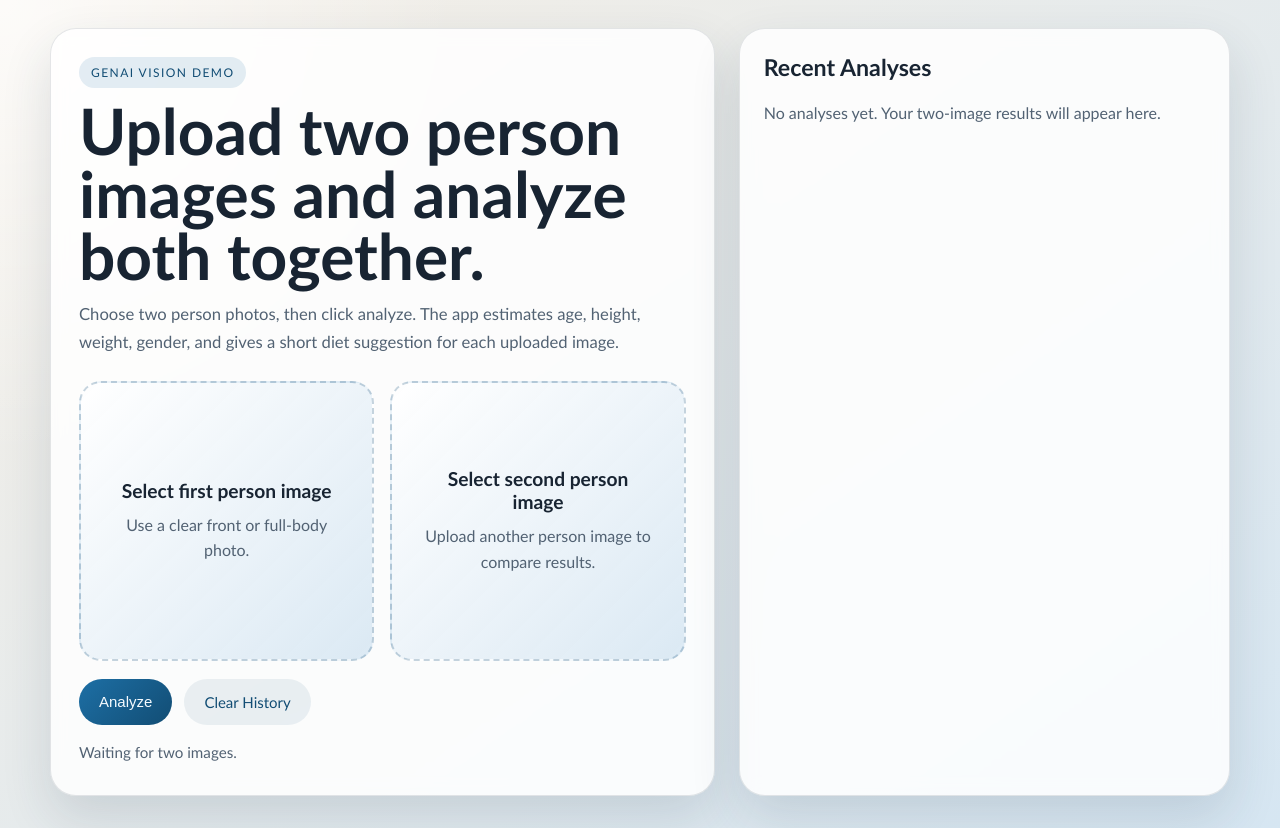
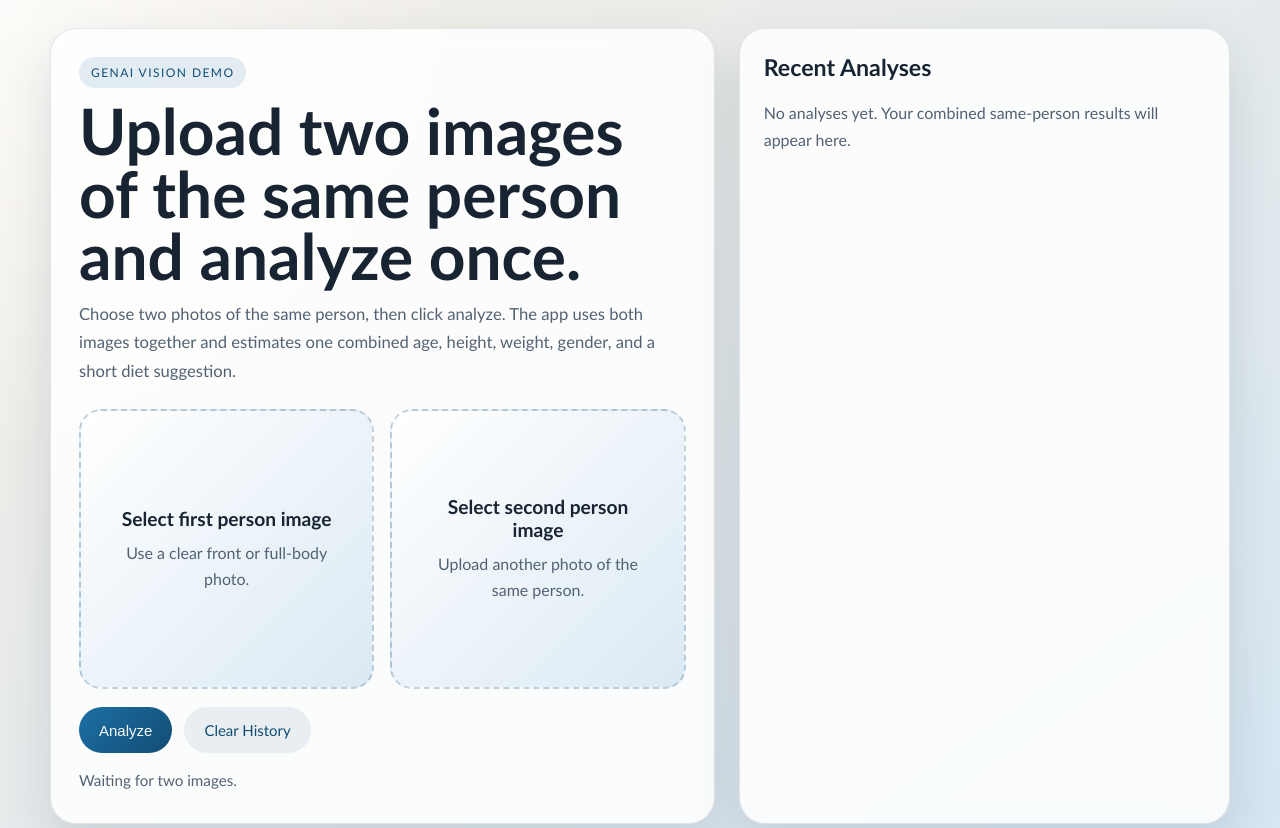
Before and after one commit to vampiresati/lanchain_practice_by_satvir, a Flask app: template templates/weight_calculator.html in a window 1280 px wide. Run offline with Flask 3, Linux system fonts and the light colour scheme; the template is opened without the code that fills it, so the values that code supplies are empty.

Commit message:
Refactor to analyze same person using two combined images.
Updated the application logic to process two images of the same person together for a single unified analysis. Adjustments include frontend text changes, backend functions to handle dual image input, and updates in result display to reflect combined estimates.

```diff
--- a/templates/weight_calculator.html
+++ b/templates/weight_calculator.html
@@ -320,11 +320,11 @@
 <div class="page-shell">
     <section class="hero">
         <div class="eyebrow">GenAI Vision Demo</div>
-        <h1>Upload two person images and analyze both together.</h1>
+        <h1>Upload two images of the same person and analyze once.</h1>
         <p class="hero-copy">
-            Choose two person photos, then click analyze. The app estimates
-            age, height, weight, gender, and gives a short diet suggestion for
-            each uploaded image.
+            Choose two photos of the same person, then click analyze. The app
+            uses both images together and estimates one combined age, height,
+            weight, gender, and a short diet suggestion.
         </p>
 
         <form
@@ -373,7 +373,7 @@
 
                     <div class="upload-text" id="upload-text-2">
                         <strong>Select second person image</strong>
-                        <span>Upload another person image to compare results.</span>
+                        <span>Upload another photo of the same person.</span>
                     </div>
                 </label>
             </div>
@@ -403,7 +403,7 @@
         <section class="result-card" id="result-card">
             <div class="result-head">
                 <h2 id="result-title">Latest Analysis</h2>
-                <span class="pill">Two-image person analysis</span>
+                <span class="pill">Same-person two-image analysis</span>
             </div>
 
             <div class="result-grid" id="result-grid"></div>
@@ -419,22 +419,20 @@
                     <article class="history-item">
                         <strong>{{ item.title }}</strong>
                         <div class="history-people">
-                            {% for person in item.people %}
                             <section class="history-person">
-                                    <h3>{{ person.filename }}</h3>
-                                    <p>Age: {{ person.age }}</p>
-                                    <p>Height: {{ person.height }} m</p>
-                                    <p>Weight: {{ person.weight }} kg</p>
-                                    <p>Gender: {{ person.gender }}</p>
+                                <h3>{{ item.person.label }}</h3>
+                                <p>Age: {{ item.person.age }}</p>
+                                <p>Height: {{ item.person.height }} m</p>
+                                <p>Weight: {{ item.person.weight }} kg</p>
+                                <p>Gender: {{ item.person.gender }}</p>
                             </section>
-                            {% endfor %}
                         </div>
                     </article>
                 {% endfor %}
             </div>
         {% else %}
             <p class="history-empty" id="history-empty">
-                No analyses yet. Your two-image results will appear here.
+                No analyses yet. Your combined same-person results will appear here.
             </p>
             <div class="history-list" id="history-list" hidden></div>
         {% endif %}
@@ -519,7 +517,7 @@
         const diet = document.createElement("p");
 
         card.className = "person-card";
-        title.textContent = person.filename;
+        title.textContent = person.label;
         metrics.className = "metric-list";
         diet.className = "diet-copy";
 
@@ -545,7 +543,6 @@
         title.textContent = result.title;
         people.className = "history-people";
 
-        result.people.forEach(function (person) {
         const section = document.createElement("section");
         const heading = document.createElement("h3");
         const age = document.createElement("p");
@@ -554,11 +551,11 @@
         const gender = document.createElement("p");
 
         section.className = "history-person";
-            heading.textContent = person.filename;
-            age.textContent = `Age: ${person.age}`;
-            height.textContent = `Height: ${person.height} m`;
-            weight.textContent = `Weight: ${person.weight} kg`;
-            gender.textContent = `Gender: ${person.gender}`;
+        heading.textContent = result.person.label;
+        age.textContent = `Age: ${result.person.age}`;
+        height.textContent = `Height: ${result.person.height} m`;
+        weight.textContent = `Weight: ${result.person.weight} kg`;
+        gender.textContent = `Gender: ${result.person.gender}`;
 
         section.appendChild(heading);
         section.appendChild(age);
@@ -566,7 +563,6 @@
         section.appendChild(weight);
         section.appendChild(gender);
         people.appendChild(section);
-        });
 
         article.appendChild(title);
         article.appendChild(people);
@@ -590,9 +586,7 @@
         resultTitle.textContent = result.title;
         resultGrid.innerHTML = "";
 
-        result.people.forEach(function (person) {
-            resultGrid.appendChild(createPersonCard(person));
-        });
+        resultGrid.appendChild(createPersonCard(result.person));
 
         resultCard.classList.add("visible");
         addHistoryItem(result);
@@ -626,7 +620,7 @@
 
         submitButton.disabled = true;
         submitButton.textContent = "Analyzing...";
-        statusText.textContent = "Analyzing both person images...";
+        statusText.textContent = "Analyzing the same person from both images...";
 
         try {
             const response = await fetch(uploadForm.action, {
```
Also changed, not shown: genai_c6_weight_height_analyser.py (+39 -16 lines). Lines whose indentation alone changed are shown as unchanged.
